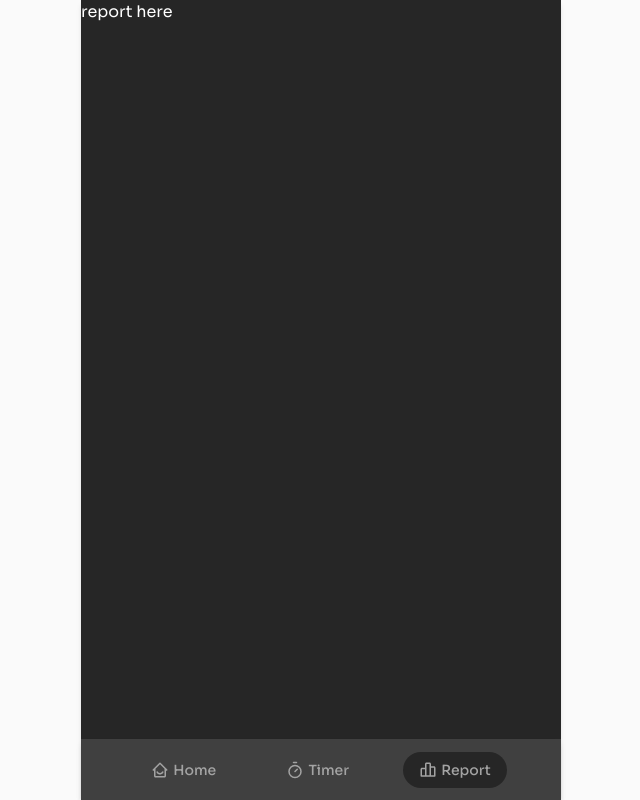
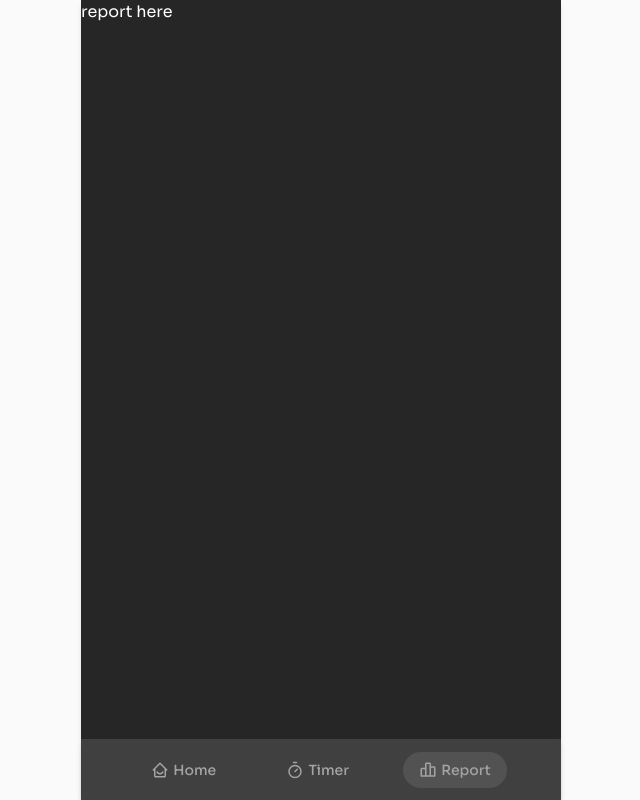
Before and after one commit to james-cordova-ray/promo-next, a Next.js app: page /report in a window 1280 px wide. Shown: the whole page, without its empty margins (319-959 px from the left). Built offline with nearby package versions, Linux system fonts and the light colour scheme.

Commit message:
fix: appbar menu text color

```diff
--- a/src/common/components/AppBar.tsx
+++ b/src/common/components/AppBar.tsx
@@ -49,7 +49,7 @@ const AppBar = () => {
                 'py-2 px-4 flex items-center cursor-pointer gap-1 rounded-full dark:text-neutral-400',
                 'hover:text-neutral-700 dark:hover:text-neutral-300',
                 {
-                  'bg-neutral-200 dark:bg-neutral-800 text-neutral-800 dark:text-neutral-200':
+                  'bg-neutral-200 dark:bg-neutral-600 text-neutral-800 dark:text-neutral-200':
                     pathname === menu?.path,
                 },
               )}
```
